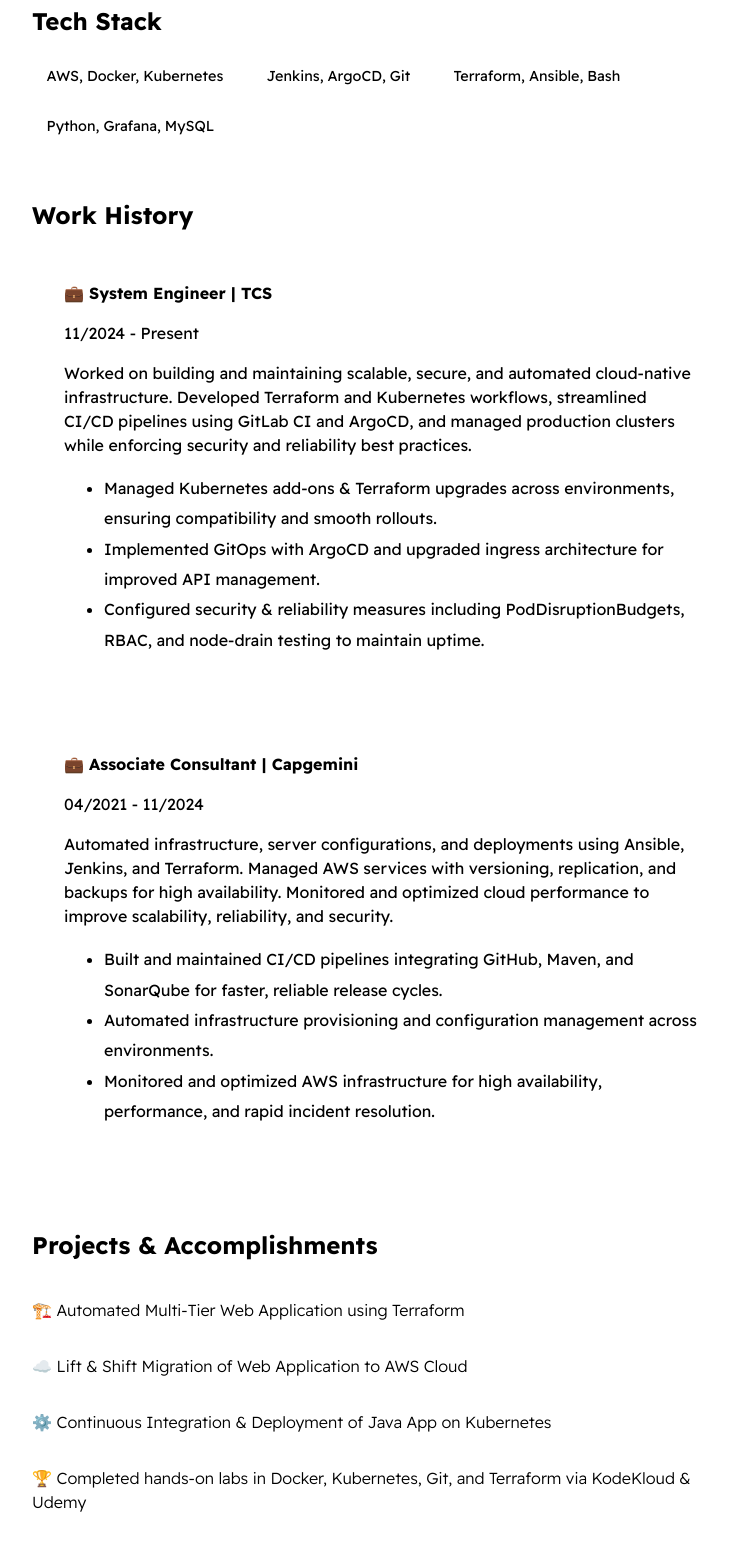
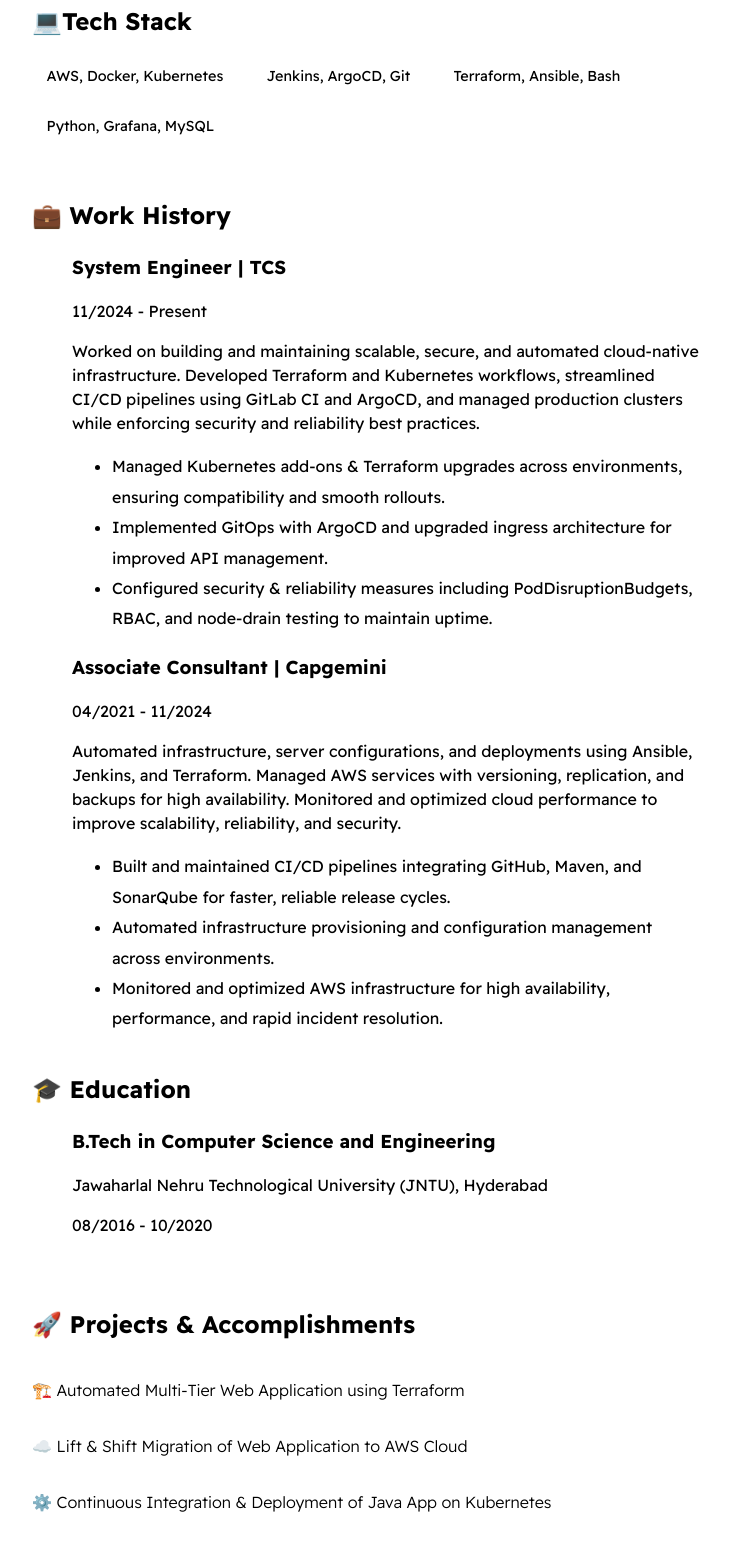
Before and after one commit to ahsan598/digital-resume, a plain HTML site: page index.html in a window 1280 px wide. Shown: the part 620-2162 px from the top of the page, without its empty margins (274-1004 px from the left). Drawn offline with Linux system fonts and the light colour scheme.

Commit message:
added education to resume

```diff
--- a/index.html
+++ b/index.html
@@ -1,4 +1,3 @@
-
 <!DOCTYPE html>
 <html>
     <head>
@@ -37,7 +36,7 @@
             </section>
 
             <section class="section--page">
-                <h2>Skills & Qualifications</h2>
+                <h2>🧑‍💻Skills & Qualifications</h2>
                 <ul id="qualifications--list">
                     <li>✔️ 4+ years of experience in DevOps & Cloud Infrastructure</li>
                     <li>✔️ Skilled in Docker, Kubernetes, Terraform, Jenkins & Linux</li>
@@ -47,8 +46,7 @@
             </section>
 
             <section class="section--page">
-                <h2>Tech Stack</h2>
-
+                <h2>💻Tech Stack</h2>
                 <div id="wrapper--techstack__items">
                     <div class="card--techstack"><span>AWS, Docker, Kubernetes</span></div>
                     <div class="card--techstack"><span>Jenkins, ArgoCD, Git</span></div>
@@ -58,10 +56,9 @@
             </section>
 
             <section id="work-history-wrapper" class="section--page">
-                <h2>Work History</h2>
-
+                <h2>💼 Work History</h2>
                 <div class="card--work-history">
-                    <strong>💼 System Engineer | TCS</strong>
+                    <h3>System Engineer | TCS</h3>
                     <p>11/2024 - Present</p>
                     <p>Worked on building and maintaining scalable, secure, and automated cloud-native infrastructure. Developed Terraform and Kubernetes workflows, streamlined CI/CD pipelines using GitLab CI and ArgoCD, and managed production clusters while enforcing security and reliability best practices.</p>
                     <ul>
@@ -71,10 +68,8 @@
                     </ul>
                 </div>
 
-                <div class="line-break"></div>
-
                 <div class="card--work-history">
-                    <strong>💼 Associate Consultant | Capgemini</strong>
+                    <h3>Associate Consultant | Capgemini</h3>
                     <p>04/2021 - 11/2024</p>
                     <p>Automated infrastructure, server configurations, and deployments using Ansible, Jenkins, and Terraform. Managed AWS services with versioning, replication, and backups for high availability. Monitored and optimized cloud performance to improve scalability, reliability, and security.</p>
                     <ul>
@@ -83,10 +78,21 @@
                         <li>Monitored and optimized AWS infrastructure for high availability, performance, and rapid incident resolution.</li>
                     </ul>
                 </div>
+
+                <div class="line-break"></div>
+
+                <h2>🎓 Education</h2>
+                <div class="card--education">
+                    <h3>B.Tech in Computer Science and Engineering</h3>
+                    <p>Jawaharlal Nehru Technological University (JNTU), Hyderabad</p>
+                    <p>08/2016 - 10/2020</p>
+                </div>
             </section>
 
+            <div class="line-break"></div>
+
             <section class="section--page">
-                <h2>Projects & Accomplishments</h2>
+                <h2>🚀 Projects & Accomplishments</h2>
 
                 <div class="card--project">
                     <a href="./projects/project-1.html"><span>🏗️ </span>Automated Multi-Tier Web Application using Terraform</a>
--- a/styles/main.css
+++ b/styles/main.css
@@ -139,9 +139,16 @@ li{
 
 .card--work-history{
     border-left: 1px solid var(--mainBorderColor);
-    margin-top: 3em;
-    margin-bottom: 3em;
-    padding-left: 2em;
+    margin-top: 1em;
+    margin-bottom: 1em;
+    padding-left: 2.5em;
+}
+
+.card--education {
+    border-left: 1px solid var(--mainBorderColor);
+    margin-top: 1em;
+    margin-bottom: 1em;
+    padding-left: 2.5em;
 }
 
 .line-break{
@@ -177,4 +184,9 @@ li{
         border-left: none;
         padding-left: 0;
     }
+
+    .card--education--no-border {
+    border-left: none;
+    padding-left: 0;
+    }
 }
```
